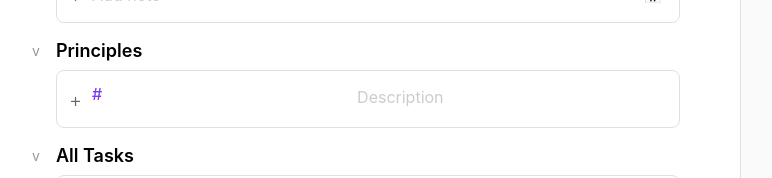
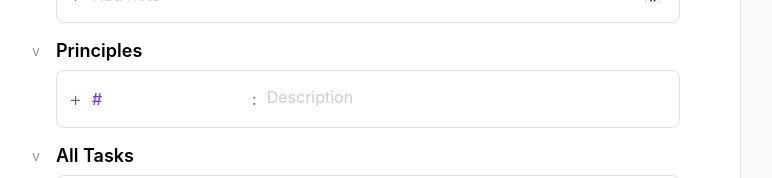
Before and after one commit to Jo23h/tangping, a React (Vite) app in the folder Frontend/: page / in a window 1280 px wide. Shown: the part 285-463 px from the top of the page, without its empty margins (28-800 px from the left). Built offline with nearby package versions, Linux system fonts and the light colour scheme.

Commit message:
adjusting principle column

```diff
--- a/Frontend/src/components/Project/PrincipleSection/PrincipleInputBar.jsx
+++ b/Frontend/src/components/Project/PrincipleSection/PrincipleInputBar.jsx
@@ -8,6 +8,7 @@ function PrincipleInputBar({
   onKeyDown
 }) {
   const textareaRef = useRef(null);
+  const tagInputRef = useRef(null);
 
   // Auto-resize textarea based on content
   const adjustHeight = () => {
@@ -18,10 +19,32 @@ function PrincipleInputBar({
     }
   };
 
+  // Auto-resize tag input based on content
+  const adjustTagWidth = () => {
+    const input = tagInputRef.current;
+    if (input) {
+      // Create a temporary span to measure text width
+      const span = document.createElement('span');
+      span.style.font = window.getComputedStyle(input).font;
+      span.style.visibility = 'hidden';
+      span.style.position = 'absolute';
+      span.textContent = input.value || input.placeholder;
+      document.body.appendChild(span);
+      const width = span.offsetWidth + 20; // Add some padding
+      input.style.width = Math.max(width, 150) + 'px'; // Minimum 150px
+      document.body.removeChild(span);
+    }
+  };
+
   // Adjust height when description changes
   useEffect(() => {
     adjustHeight();
   }, [description]);
+
+  // Adjust tag width when tag changes
+  useEffect(() => {
+    adjustTagWidth();
+  }, [tag]);
 
   const handleDescriptionChange = (e) => {
     onDescriptionChange(e);
@@ -33,13 +56,15 @@ function PrincipleInputBar({
       <span className='principle-plus-icon'>+</span>
       <div className='principle-input-fields'>
         <input
+          ref={tagInputRef}
           type='text'
           value={tag}
           onChange={onTagChange}
           onKeyDown={onKeyDown}
-          placeholder='#tag'
+          placeholder='#addprinciple'
           className='principle-tag-input'
         />
+        <span className='principle-separator'>:</span>
         <textarea
           ref={textareaRef}
           value={description}
--- a/Frontend/src/components/Project/ProjectForm.css
+++ b/Frontend/src/components/Project/ProjectForm.css
@@ -295,7 +295,7 @@
 
 .principle-input-container {
   display: flex;
-  align-items: flex-start;
+  align-items: center;
   gap: 8px;
   padding: 12px;
   border: 1px solid #e0e0e0;
@@ -308,18 +308,16 @@
   font-size: 20px;
   color: #666;
   font-weight: 300;
-  margin-top: 2px;
 }
 
 .principle-input-fields {
   flex: 1;
   display: flex;
-  gap: 12px;
-  align-items: flex-start;
+  gap: 8px;
+  align-items: center;
 }
 
 .principle-tag-input {
-  flex: 0 0 150px;
   border: none;
   outline: none;
   font-size: 16px;
@@ -331,6 +329,12 @@
 
 .principle-tag-input::placeholder {
   color: #ccc;
+}
+
+.principle-separator {
+  font-size: 16px;
+  color: #666;
+  font-weight: 400;
 }
 
 .principle-description-input {
```
